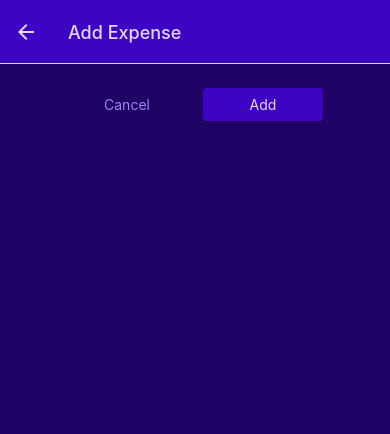
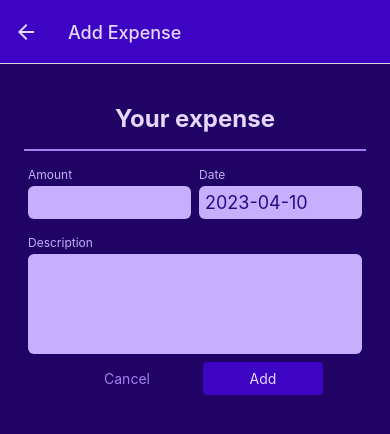
Before and after one commit to NicKravchenko/expenses-app, a React Native app: screen /ManageExpense in a window 390 px wide. Shown: the top 434 px of the page. Built offline with nearby package versions, Linux system fonts and the light colour scheme.

Commit message:
Finished working on user inputs

```diff
--- /dev/null
+++ b/components/ManageExpense/ExpenseForm.js
@@ -0,0 +1,166 @@
+import { View, Text, StyleSheet, Alert } from "react-native";
+
+import Button from "../UI/Button";
+import Input from "./Input";
+import { GlobalStyles } from "../../constants/styles";
+import { useState } from "react";
+import { getFormattedDate } from "../../util/date";
+
+function ExpenseForm({ onCancel, onSubmit, submitButtonLabel, defaultValues }) {
+  const [inputs, setInputs] = useState({
+    amount: {
+      value: defaultValues ? defaultValues.amount.toString() : "",
+      isValid: true,
+    },
+    date: {
+      value: defaultValues
+        ? getFormattedDate(defaultValues.date)
+        : getFormattedDate(new Date()),
+      isValid: true,
+    },
+    description: {
+      value: defaultValues ? defaultValues.description : "",
+      isValid: true,
+    },
+  });
+
+  function inputChangeHandler(inputIdentifier, enteredValue) {
+    setInputs((prevState) => {
+      return {
+        ...prevState,
+        [inputIdentifier]: { value: enteredValue, isValid: true },
+      };
+    });
+  }
+
+  function submitHandler() {
+    const expenseData = {
+      amount: +inputs.amount.value,
+      date: new Date(inputs.date.value),
+      description: inputs.description.value,
+    };
+
+    const amounIsValid = !isNaN(expenseData.amount) && expenseData.amount > 0;
+    const dateIsValid = expenseData.date.toString() !== "Invalid Date";
+    const descriptionIsValid = expenseData.description.trim().length > 0;
+
+    if (!amounIsValid || !dateIsValid || !descriptionIsValid) {
+      //show feedback
+      // Alert.alert("Invalid input", "Please check the errors in the form.", [
+      //   { text: "Okay" },
+      // ]);
+
+      setInputs((prevState) => {
+        return {
+          amount: { value: prevState.amount.value, isValid: amounIsValid },
+          date: { value: prevState.date.value, isValid: dateIsValid },
+          description: {
+            value: prevState.description.value,
+            isValid: descriptionIsValid,
+          },
+        };
+      });
+
+      return;
+    }
+
+    onSubmit(expenseData);
+  }
+
+  const formIsInvalid =
+    !inputs.amount.isValid ||
+    !inputs.date.isValid ||
+    !inputs.description.isValid;
+
+  return (
+    <View style={styles.form}>
+      <Text style={styles.title}>Your expense</Text>
+      <View style={styles.inputsRow}>
+        <Input
+          style={styles.rowInput}
+          label="Amount"
+          invalid={!inputs.amount.isValid}
+          TextInputConfig={{
+            keyboardType: "decimal-pad",
+            onChangeText: inputChangeHandler.bind(this, "amount"),
+            value: inputs.amount.value,
+          }}
+        />
+        <Input
+          style={styles.rowInput}
+          invalid={!inputs.date.isValid}
+          label="Date"
+          TextInputConfig={{
+            keyboardType: "decimal-pad",
+            placeholder: "YYYY-MM-DD",
+            maxLength: 10,
+            onChangeText: inputChangeHandler.bind(this, "date"),
+            value: inputs.date.value,
+          }}
+        />
+      </View>
+      <Input
+        invalid={!inputs.description.isValid}
+        label="Description"
+        TextInputConfig={{
+          multiline: true,
+          autocorrect: false,
+          autoCapitalize: "sentences", //default
+          onChangeText: inputChangeHandler.bind(this, "description"),
+          value: inputs.description.value,
+        }}
+      />
+      {formIsInvalid && (
+        <Text style={styles.errorText}>Invalid input - check your data</Text>
+      )}
+      <View style={styles.buttonContainer}>
+        <Button mode="flat" onPress={onCancel} style={styles.button}>
+          Cancel
+        </Button>
+        <Button onPress={submitHandler} style={styles.button}>
+          {submitButtonLabel}
+        </Button>
+      </View>
+    </View>
+  );
+}
+
+export default ExpenseForm;
+
+const styles = StyleSheet.create({
+  form: {
+    marginTop: 16,
+  },
+  title: {
+    marginBottom: 8,
+    paddingBottom: 16,
+    fontSize: 24,
+    fontWeight: "bold",
+    color: GlobalStyles.colors.primary50,
+    textAlign: "center",
+    borderBottomWidth: 2,
+    borderBottomColor: GlobalStyles.colors.primary200,
+  },
+  inputsRow: {
+    flexDirection: "row",
+    justifyContent: "space-between",
+  },
+  rowInput: {
+    flex: 1,
+  },
+  errorText: {
+    textAlign: "center",
+    color: GlobalStyles.colors.error500,
+    margin: 8,
+    marginBottom: 16,
+  },
+  buttonContainer: {
+    flexDirection: "row",
+    justifyContent: "center",
+    alignItems: "center",
+  },
+  button: {
+    minWidth: 120,
+    marginHorizontal: 8,
+  },
+});
--- /dev/null
+++ b/components/ManageExpense/Input.js
@@ -0,0 +1,54 @@
+import { View, Text, TextInput, StyleSheet } from "react-native";
+
+import { GlobalStyles } from "../../constants/styles";
+
+function Input({ label, invalid, TextInputConfig, style }) {
+  const inputStyles = [styles.input];
+
+  if (TextInputConfig?.multiline) {
+    inputStyles.push(styles.inputMultiline);
+  }
+
+  return (
+    <View style={[styles.inputContainer, style]}>
+      <Text style={[styles.label, invalid && styles.invaildLabel]}>
+        {label}
+      </Text>
+      <TextInput
+        style={[inputStyles, invalid && styles.invalidInput]}
+        {...TextInputConfig}
+      />
+    </View>
+  );
+}
+
+export default Input;
+
+const styles = StyleSheet.create({
+  inputContainer: {
+    marginHorizontal: 4,
+    marginVertical: 8,
+  },
+  label: {
+    fontSize: 12,
+    color: GlobalStyles.colors.primary100,
+    marginBottom: 4,
+  },
+  input: {
+    backgroundColor: GlobalStyles.colors.primary100,
+    color: GlobalStyles.colors.primary700,
+    padding: 6,
+    borderRadius: 6,
+    fontSize: 18,
+  },
+  inputMultiline: {
+    minHeight: 100,
+    textAlignVertical: "top",
+  },
+  invaildLabel: {
+    color: GlobalStyles.colors.error500,
+  },
+  invalidInput: {
+    backgroundColor: GlobalStyles.colors.error50,
+  },
+});
--- a/screens/ManageExpenses.js
+++ b/screens/ManageExpenses.js
@@ -5,11 +5,17 @@
 import IconButton from "../components/UI/IconButton";
 import { GlobalStyles } from "../constants/styles";
 import { ExpensesContext } from "../store/expenses-context";
+import ExpenseForm from "../components/ManageExpense/ExpenseForm";
 
 function ManageExpenses({ route, navigation }) {
   const expenseCtx = useContext(ExpensesContext);
+
   const editedExpenseId = route.params?.expenseId;
   const isEditing = !!editedExpenseId;
+
+  const selectedExpense = expenseCtx.expenses.find(
+    (expense) => expense.id === editedExpenseId
+  );
 
   useLayoutEffect(() => {
     navigation.setOptions({
@@ -26,36 +32,24 @@
     navigation.goBack();
   }
 
-  function confirmHandler() {
-    console.log(isEditing)
+  function confirmHandler(expenseData) {
     if (isEditing) {
-      expenseCtx.updateExpense(
-        editedExpenseId,
-        {
-        description: "Test!!!!",
-        amount: 21,
-        date: new Date(),
-      });
+      expenseCtx.updateExpense(editedExpenseId, expenseData);
     } else {
-      expenseCtx.addExpense({
-        description: "Test",
-        amount: 20,
-        date: new Date(),
-      });
+      expenseCtx.addExpense(expenseData);
     }
     navigation.goBack();
   }
 
   return (
     <View style={styles.container}>
-      <View style={styles.buttonContainer}>
-        <Button mode="flat" onPress={cancelHandler} style={styles.button}>
-          Cancel
-        </Button>
-        <Button onPress={confirmHandler} style={styles.button}>
-          {isEditing ? "Update" : "Add"}
-        </Button>
-      </View>
+      <ExpenseForm
+        onCancel={cancelHandler}
+        submitButtonLabel={isEditing ? "Update" : "Add"}
+        onSubmit={confirmHandler}
+        defaultValues={selectedExpense}
+      />
+
       {isEditing && (
         <View style={styles.deleteContainer}>
           <IconButton
@@ -78,15 +72,7 @@
     padding: 24,
     backgroundColor: GlobalStyles.colors.primary800,
   },
-  buttonContainer: {
-    flexDirection: "row",
-    justifyContent: "center",
-    alignItems: "center",
-  },
-  button: {
-    minWidth: 120,
-    marginHorizontal: 8,
-  },
+
   deleteContainer: {
     marginTop: 16,
     paddingTop: 8,
--- a/util/date.js
+++ b/util/date.js
@@ -1,5 +1,5 @@
 export function getFormattedDate(date) {
-  return `${date.getFullYear()}-${date.getMonth() + 1}-${date.getDate()}`;
+  return date.toISOString().slice(0, 10);
 }
 
 export function getDateMinusDates(date, days) {
```
